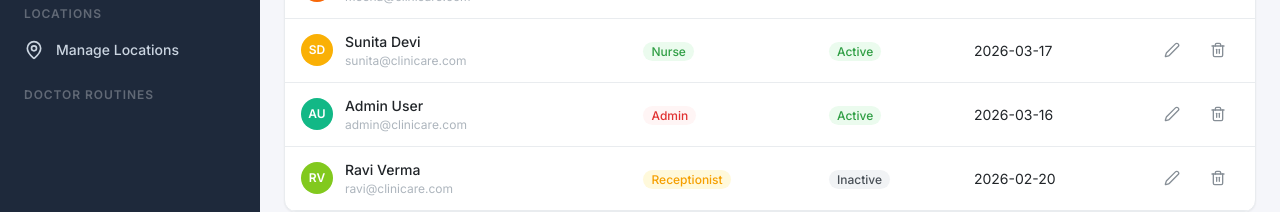
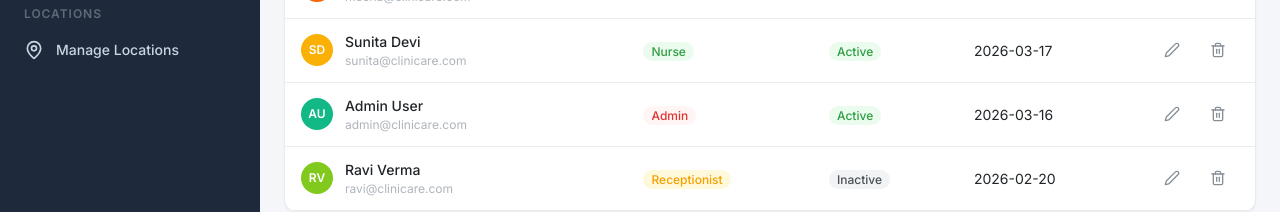
Before and after one commit to sharansriramoju/docpath, a React (Vite) app: page /users in a window 1280 px wide. Shown: the part 503-715 px from the top of the page. Built offline with nearby package versions, Linux system fonts and the light colour scheme; sample sign-in values are in the browser's storage.

Commit message:
feat: Consolidate Doctor Routines into Schedule section in Sidebar

```diff
--- a/src/components/layout/Sidebar.tsx
+++ b/src/components/layout/Sidebar.tsx
@@ -48,7 +48,15 @@ const NAV_SECTIONS: NavSection[] = [
   },
   {
     label: "Schedule",
-    items: [{ to: "/schedule", icon: Stethoscope, label: "Doctor Schedule" }],
+    items: [
+      { to: "/schedule", icon: Stethoscope, label: "Doctor Schedule" },
+      {
+        to: "/doctor-routines",
+        icon: CalendarCog,
+        label: "Manage Doctor Routines",
+        access: { action: "read", resource: "DoctorRoutines" },
+      },
+    ],
   },
   {
     label: "Administration",
@@ -69,17 +77,6 @@ const NAV_SECTIONS: NavSection[] = [
         icon: MapPin,
         label: "Manage Locations",
         access: { action: "read", resource: "Locations" },
-      },
-    ],
-  },
-  {
-    label: "Doctor Routines",
-    items: [
-      {
-        to: "/doctor-routines",
-        icon: CalendarCog,
-        label: "Manage Doctor Routines",
-        access: { action: "read", resource: "DoctorRoutines" },
       },
     ],
   },
```
